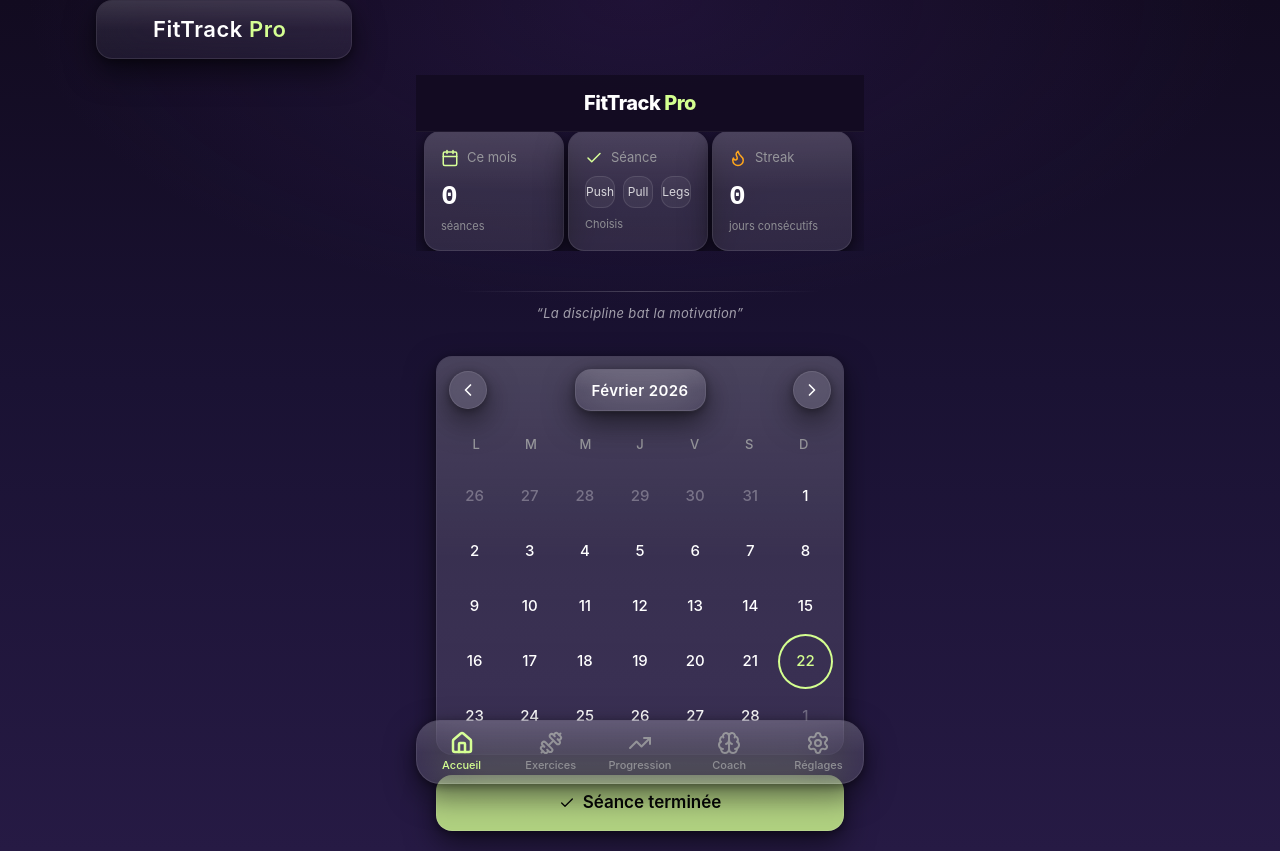
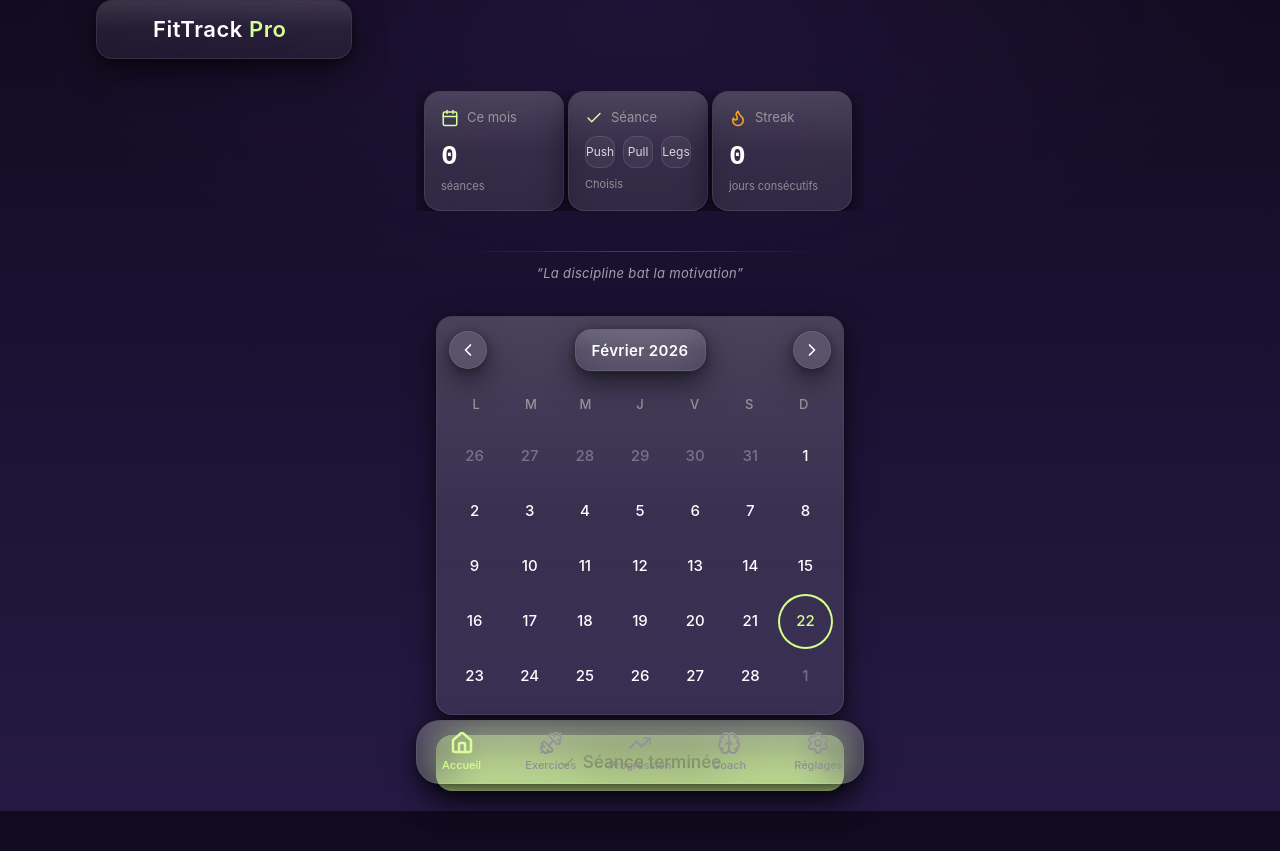
Before and after one commit to alexy14150/Fittrack-pro, a React (Vite) app in the folder app/: page / in a window 1280 px wide. After the commit the page ends 811 px from the top, so only its background shows below. Built offline with nearby package versions, Linux system fonts and the light colour scheme; no server answers.

Commit message:
remove duplicate custom header

```diff
--- a/app/src/sections/HomePage.tsx
+++ b/app/src/sections/HomePage.tsx
@@ -125,19 +125,7 @@ export function HomePage({ sessions, onAddSession }: HomePageProps) {
   const isToday = (date: Date) => isSameDay(date, today);
 
   return (
-  <div className="page-enter pb-24">
-    <div
-  className="fixed top-0 left-0 right-0 z-50 bg-[#140c22]/95 backdrop-blur-md border-b border-white/5"
-  style={{ paddingTop: "env(safe-area-inset-top)" }}
->
-  <div className="h-14 flex items-center justify-center px-4">
-    <h1 className="text-[20px] font-extrabold tracking-tight text-white">
-      FitTrack <span className="text-[#D4FF90]">Pro</span>
-    </h1>
-  </div>
-</div>
-
-<div style={{ paddingTop: "calc(env(safe-area-inset-top) + 56px)" }}></div>
+  <div className="page-enter pb-24 pt-4">
 
       {/* Stats Cards */}
 <div className="flex gap-1 px-2 mb-10 overflow-x-auto hide-scrollbar">
```
